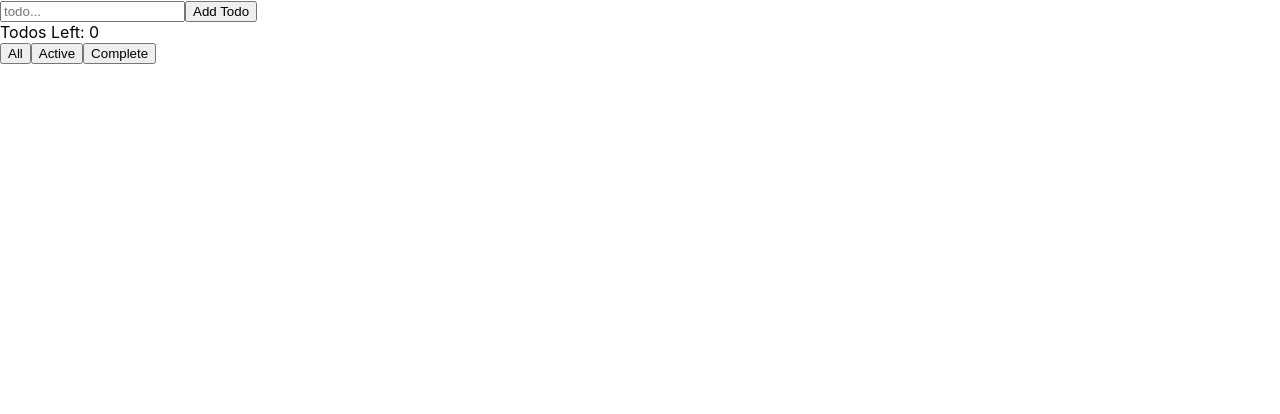
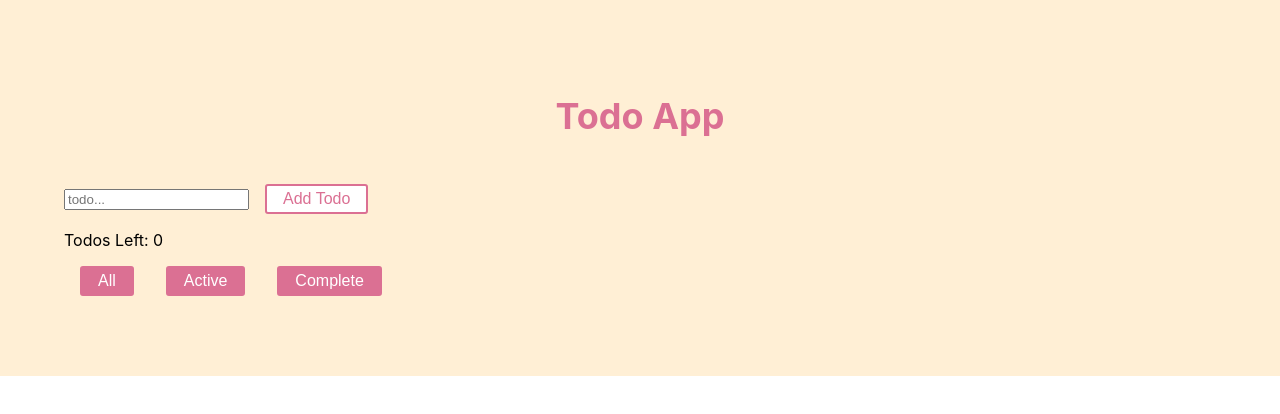
Before and after one commit to jartdian/reacttodo, a React (Create React App) app: page / in a window 1280 px wide. Shown: the top 414 px of the page. Built offline with nearby package versions, Linux system fonts and the light colour scheme.

Commit message:
styled components part 1

```diff
--- a/package.json
+++ b/package.json
@@ -6,7 +6,8 @@
     "react": "^16.10.1",
     "react-dom": "^16.10.1",
     "react-scripts": "3.1.2",
-    "shortid": "^2.2.15"
+    "shortid": "^2.2.15",
+    "styled-components": "^4.4.0"
   },
   "scripts": {
     "start": "react-scripts start",
--- a/src/Components/TodoForm.js
+++ b/src/Components/TodoForm.js
@@ -1,5 +1,6 @@
 import React, { Component } from "react";
 import shortid from "shortid";
+import { Button } from "./TodoSC";
 
 export default class TodoForm extends Component {
   state = {
@@ -33,7 +34,7 @@ export default class TodoForm extends Component {
           onChange={this.handleChange}
           placeholder="todo..."
         />
-        <button onClick={this.handleSubmit}>Add Todo</button>
+        <Button onClick={this.handleSubmit}>Add Todo</Button>
       </form>
     );
   }
--- a/src/Components/TodoList.js
+++ b/src/Components/TodoList.js
@@ -1,6 +1,7 @@
 import React from "react";
 import TodoForm from "./TodoForm";
 import Todo from "./Todo";
+import { Title, Wrapper, Button } from "./TodoSC";
 
 export default class TodoList extends React.Component {
   state = {
@@ -58,6 +59,10 @@ export default class TodoList extends React.Component {
     }
 
     return (
+      <Wrapper>
+        <Title>
+          <h1>Todo App</h1>
+        </Title>
         <div>
           <TodoForm onSubmit={this.addTodo} />
           {todos.map(todo => (
@@ -72,13 +77,15 @@ export default class TodoList extends React.Component {
             Todos Left: {this.state.todos.filter(todo => !todo.complete).length}
           </div>
           <div>
-          <button onClick={() => this.updateTodoToShow("all")}>All</button>
-          <button onClick={() => this.updateTodoToShow("active")}>
+            <Button primary onClick={() => this.updateTodoToShow("all")}>
+              All
+            </Button>
+            <Button primary onClick={() => this.updateTodoToShow("active")}>
               Active
-          </button>
-          <button onClick={() => this.updateTodoToShow("complete")}>
+            </Button>
+            <Button primary onClick={() => this.updateTodoToShow("complete")}>
               Complete
-          </button>
+            </Button>
             {this.state.todos.some(todo => todo.complete) ? (
               <div>
                 <button onClick={this.removeAllTodosThatAreComplete}>
@@ -88,6 +95,7 @@ export default class TodoList extends React.Component {
             ) : null}
           </div>
         </div>
+      </Wrapper>
     );
   }
 }
--- /dev/null
+++ b/src/Components/TodoSC.js
@@ -0,0 +1,24 @@
+import styled from "styled-components";
+
+export const Title = styled.h1`
+  font-size: 1.5em;
+  text-align: center;
+  color: palevioletred;
+`;
+
+export const Wrapper = styled.section`
+  padding: 4em;
+  background: papayawhip;
+`;
+
+export const Button = styled.button`
+  /* Adapt the colors based on primary prop */
+  background: ${props => (props.primary ? "palevioletred" : "white")};
+  color: ${props => (props.primary ? "white" : "palevioletred")};
+
+  font-size: 1em;
+  margin: 1em;
+  padding: 0.25em 1em;
+  border: 2px solid palevioletred;
+  border-radius: 3px;
+`;
```
Also changed, not shown: 2 other files (tests, documents, lock files or other folders). Lines whose indentation alone changed are shown as unchanged.
